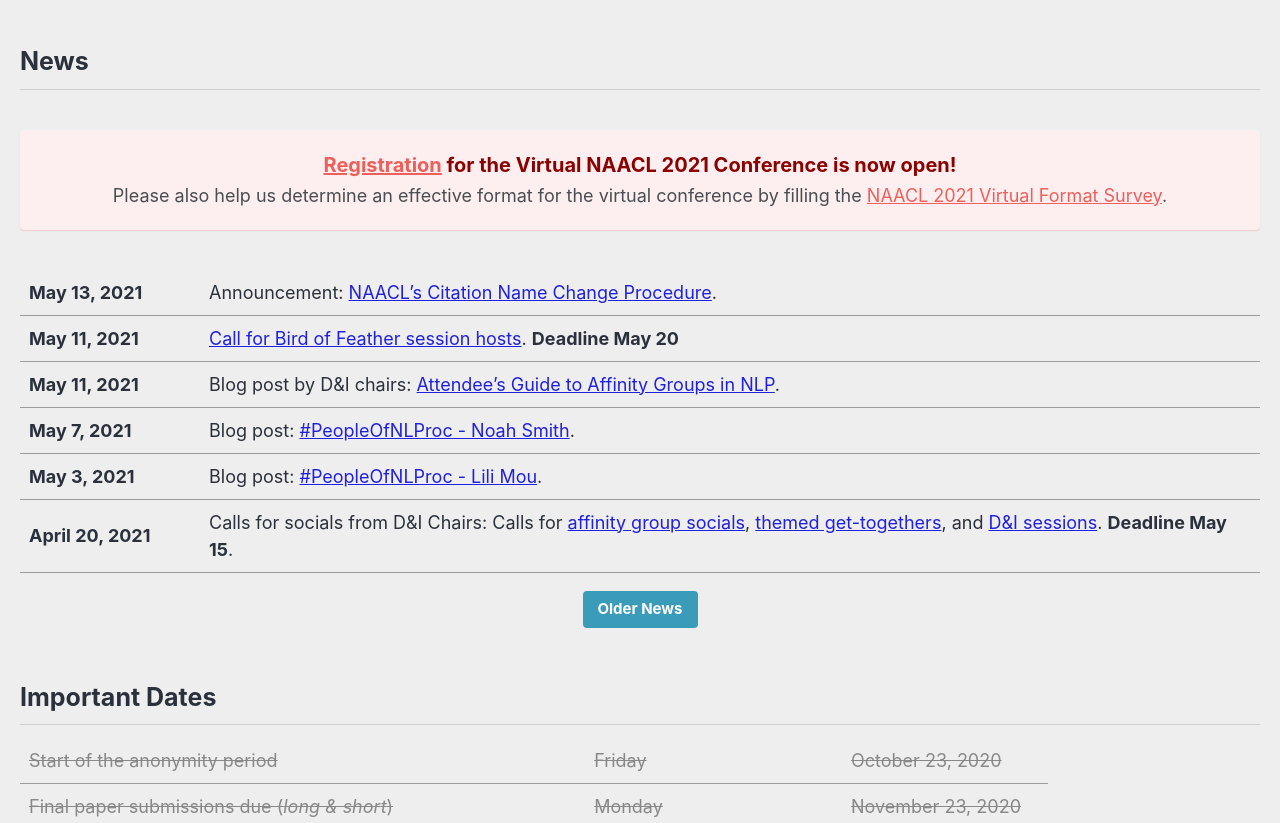
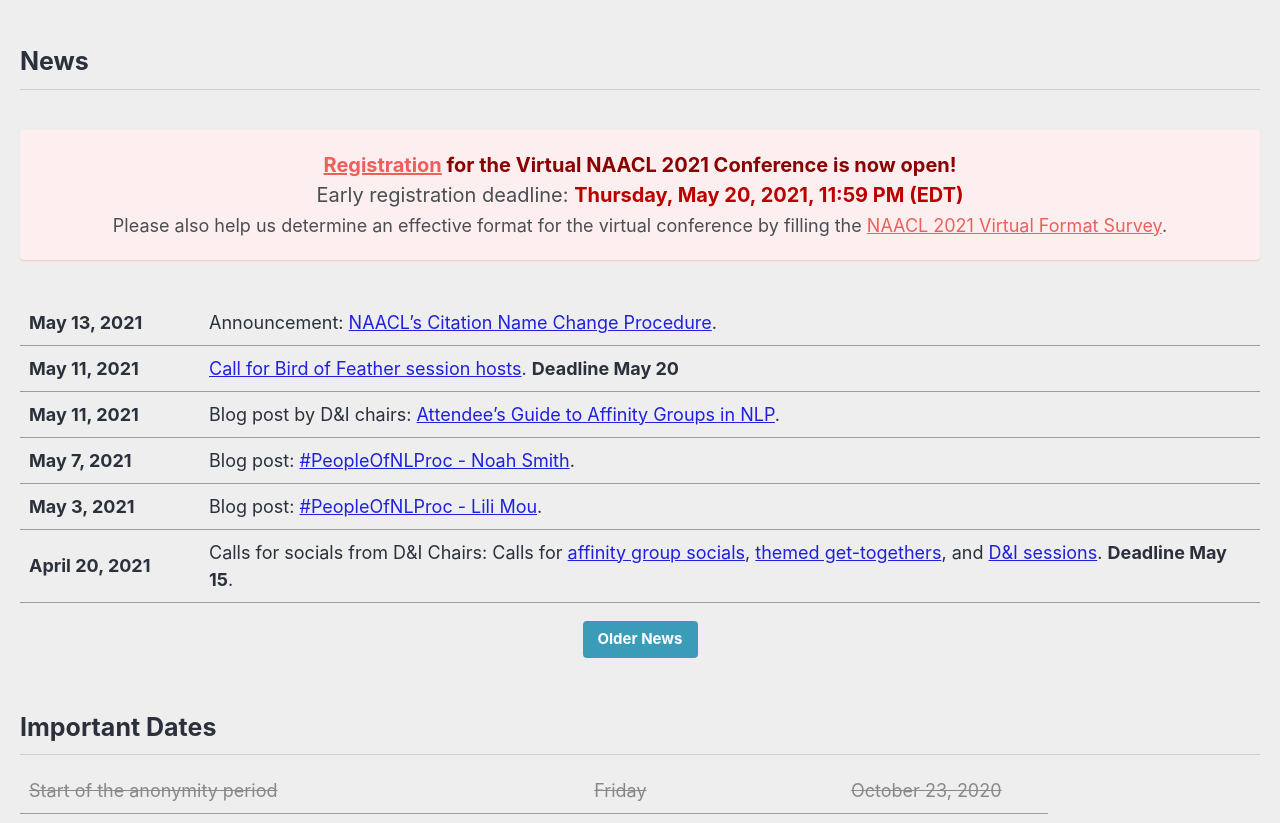
Before and after one commit to naacl-org/naacl-2021-website, a Jekyll site: the page built from _pages/home.md, in a window 1280 px wide and 900 px high, scrolled down 382 px, cut to the strip 77-900 px from the top of the window. Built offline with Jekyll 4.4.1, drawn with Linux system fonts in a browser that asks for light colours; cached includes are drawn as plain includes; nearby versions of some CDN libraries; comment, search, counter and statistics services are not loaded.

Commit message:
Added early registeration deadline

```diff
--- a/_pages/home.md
+++ b/_pages/home.md
@@ -11,6 +11,7 @@
 ## News
 
 <strong style="color:darkred;">[Registration](/registration/) for the Virtual NAACL 2021 Conference is now open!</strong>
+<br>Early registration deadline: <strong style="color:#B00;">Thursday, May 20, 2021, 11:59 PM (EDT)</strong>
 <br><span style="font-size:90%">Please also help us determine an effective format for the virtual conference by filling the [NAACL 2021 Virtual Format Survey](https://docs.google.com/forms/d/e/1FAIpQLSf0O3fc5SuiZhXlqzLBbD8_daB_VazLgUL5LUD5tBIglR_nJw/viewform).</span>
 {: .text-center .notice--danger}
 
```
